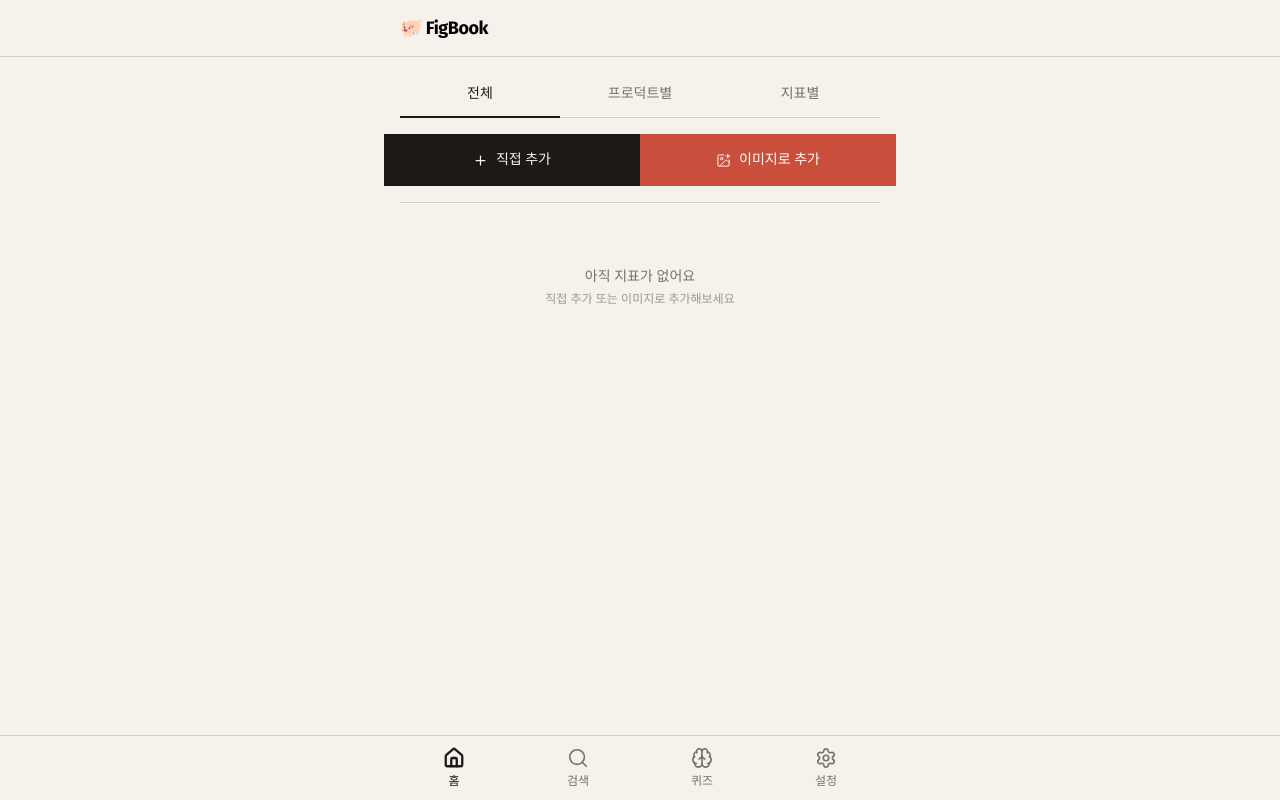
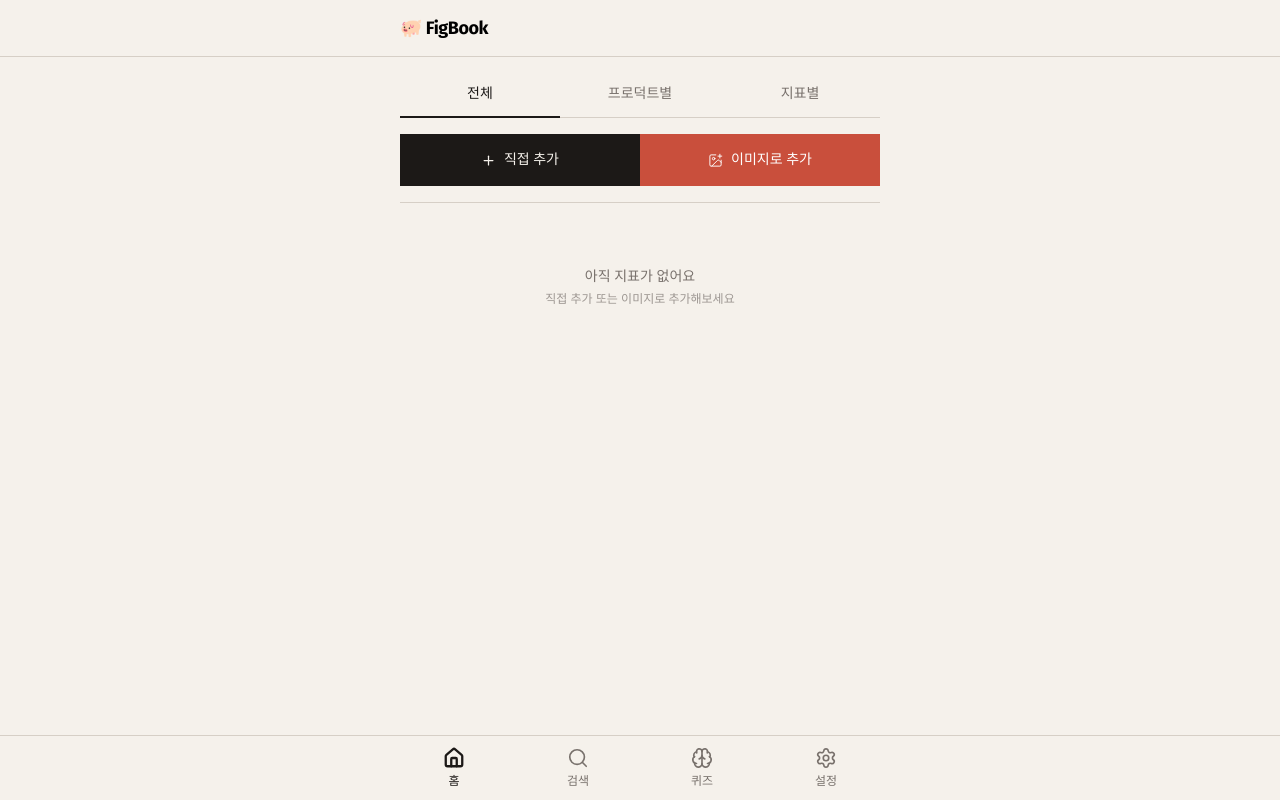
Before and after one commit to pentaxzs/FigBook, a Next.js app: page / in a window 1280 px wide. Built offline with nearby package versions, Linux system fonts and the light colour scheme.

Commit message:
fix: keep action buttons within content grid padding

```diff
--- a/src/app/page.tsx
+++ b/src/app/page.tsx
@@ -105,7 +105,7 @@ export default function HomePage() {
         </div>
 
         {/* 추가 버튼 (홈에서만 표시) */}
-        <div className="flex mb-4 -mx-4">
+        <div className="flex mb-4">
           <button
             onClick={() => { setEditTarget(null); setSheetOpen(true) }}
             className="flex-1 flex items-center justify-center gap-2 bg-foreground text-background text-sm font-medium px-4 py-4 min-h-[52px] cursor-pointer hover:bg-foreground/90 transition-colors"
```
